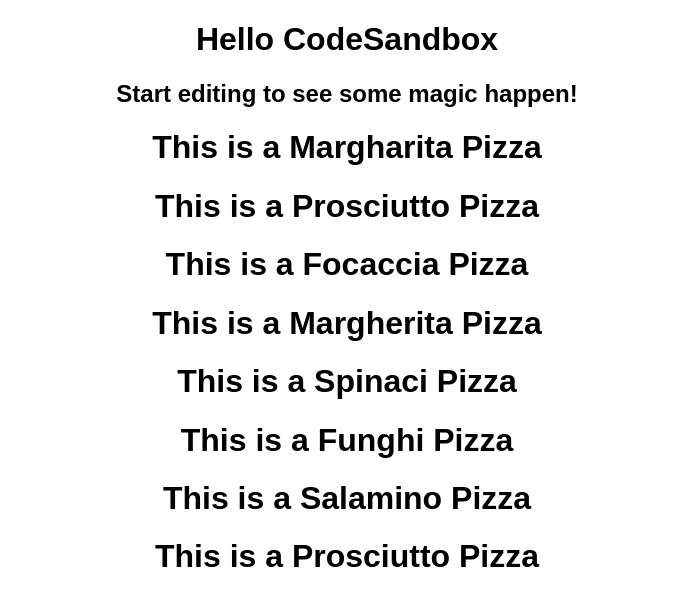
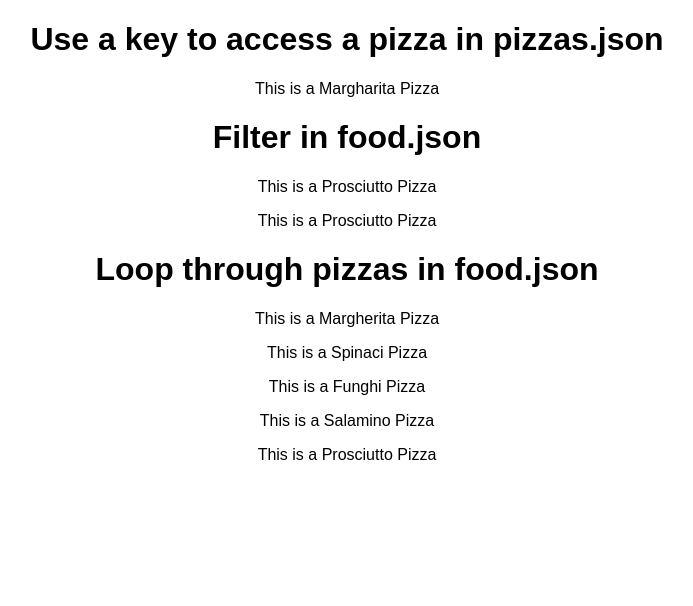
Before and after one commit to wuztb/code-sandbox-react-alpha, a React (Create React App) app: page / in a window 1280 px wide. Shown: the top 606 px of the page, without its empty margins (293-986 px from the left). Built offline with nearby package versions, Linux system fonts and the light colour scheme.

Commit message:
load from json and seperate page

```diff
--- /dev/null
+++ b/public/data/food.json
@@ -0,0 +1,34 @@
+{
+    "pizzas": [
+        {
+            "name": "Margherita",
+            "ingredients": "Tomato and mozarella",
+            "price": 10,
+            "photoName": "pizzas/margherita.jpg"
+        },
+        {
+            "name": "Spinaci",
+            "ingredients": "Tomato, mozarella, spinach, and ricotta cheese",
+            "price": 12,
+            "photoName": "pizzas/spinaci.jpg"
+        },
+        {
+            "name": "Funghi",
+            "ingredients": "Tomato, mozarella, mushrooms, and onion",
+            "price": 12,
+            "photoName": "pizzas/funghi.jpg"
+        },
+        {
+            "name": "Salamino",
+            "ingredients": "Tomato, mozarella, and pepperoni",
+            "price": 15,
+            "photoName": "pizzas/salamino.jpg"
+        },
+        {
+            "name": "Prosciutto",
+            "ingredients": "Tomato, mozarella, ham, aragula, and burrata cheese",
+            "price": 18,
+            "photoName": "pizzas/prosciutto.jpg"
+        }
+    ]
+}
--- /dev/null
+++ b/public/data/pizzas.json
@@ -0,0 +1,10 @@
+{
+    "Salami": {
+        "name": "Salami",
+        "price": 12
+    },
+    "Margharita": {
+        "name": "Margharita",
+        "price": 9
+    }
+}
--- a/src/App.js
+++ b/src/App.js
@@ -1,76 +1,10 @@
+import FoodList from "./pages/FoodList";
 import "./styles.css";
 
 export default function App() {
-  const pizzas = {
-    Salami: {
-      name: "Salami",
-      price: 12,
-    },
-    Margharita: {
-      name: "Margharita",
-      price: 9,
-    },
-  };
-
-  const pizzaData = [
-    {
-      name: "Focaccia",
-      ingredients: "Bread with italian olive oil and rosemary",
-      price: 6,
-      photoName: "pizzas/focaccia.jpg",
-      soldOut: false,
-    },
-    {
-      name: "Margherita",
-      ingredients: "Tomato and mozarella",
-      price: 10,
-      photoName: "pizzas/margherita.jpg",
-      soldOut: false,
-    },
-    {
-      name: "Spinaci",
-      ingredients: "Tomato, mozarella, spinach, and ricotta cheese",
-      price: 12,
-      photoName: "pizzas/spinaci.jpg",
-      soldOut: false,
-    },
-    {
-      name: "Funghi",
-      ingredients: "Tomato, mozarella, mushrooms, and onion",
-      price: 12,
-      photoName: "pizzas/funghi.jpg",
-      soldOut: false,
-    },
-    {
-      name: "Salamino",
-      ingredients: "Tomato, mozarella, and pepperoni",
-      price: 15,
-      photoName: "pizzas/salamino.jpg",
-      soldOut: true,
-    },
-    {
-      name: "Prosciutto",
-      ingredients: "Tomato, mozarella, ham, aragula, and burrata cheese",
-      price: 18,
-      photoName: "pizzas/prosciutto.jpg",
-      soldOut: false,
-    },
-  ];
-
   return (
     <div className="App">
-      <h1>Hello CodeSandbox</h1>
-      <h2>Start editing to see some magic happen!</h2>
-      <Pizza pizza={pizzas["Margharita"]} />
-      <Pizza pizza={pizzaData.filter((p) => p.name === "Prosciutto")[0]} />
-      {pizzaData.map((pizza) => (
-        <Pizza pizza={pizza} key={pizza.name} />
-      ))}
+      <FoodList />
     </div>
   );
 }
-
-function Pizza(props) {
-  console.log(props);
-  return <h1>This is a {props.pizza.name} Pizza</h1>;
-}
--- /dev/null
+++ b/src/pages/FoodList.js
@@ -0,0 +1,57 @@
+import { useState, useEffect } from "react";
+
+function Pizza({ pizza }) {
+  //console.log(props);
+  return <p>This is a {pizza.name} Pizza</p>;
+}
+
+export default function FoodList() {
+  const [foodData, setFoodData] = useState();
+  const [pizzaData, setPizzaData] = useState();
+
+  async function loadFood() {
+    const response = await fetch("/data/food.json");
+    //console.log(response);
+    const data = await response.json();
+    //console.log(data);
+    setFoodData(data);
+  }
+
+  async function loadPizzas() {
+    const response = await fetch("/data/pizzas.json");
+    //console.log(response);
+    const data = await response.json();
+    //console.log(data);
+    setPizzaData(data);
+  }
+
+  useEffect(() => {
+    loadFood();
+    loadPizzas();
+  }, []);
+
+  return (
+    <div>
+      <h1>Use a key to access a pizza in pizzas.json</h1>
+      {/* need to ensure that pizzaData is loaded, therefore "pizzaData &&" is required if loading from file and not declaring variable  */}
+      {pizzaData && <Pizza pizza={pizzaData["Margharita"]} />}
+      <h1>Filter in food.json</h1>
+      {foodData && (
+        <>
+          <Pizza
+            pizza={foodData.pizzas.filter((p) => p.name === "Prosciutto")[0]}
+          />
+          {/* another option to achieve the same filter */}
+          <Pizza
+            pizza={foodData["pizzas"].filter((p) => p.name === "Prosciutto")[0]}
+          />
+        </>
+      )}
+      <h1>Loop through pizzas in food.json</h1>
+      {foodData &&
+        foodData.pizzas.map((pizza) => (
+          <Pizza pizza={pizza} key={pizza.name} />
+        ))}
+    </div>
+  );
+}
```
